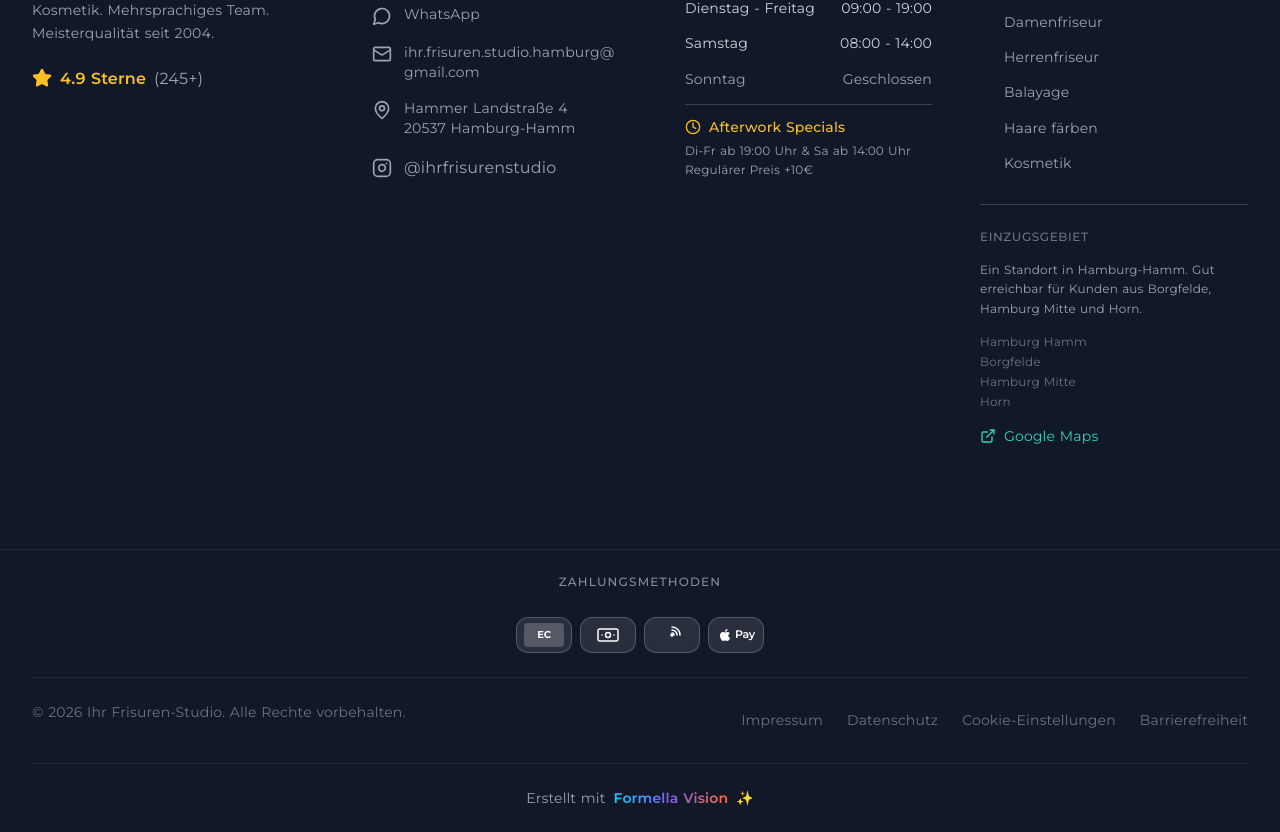
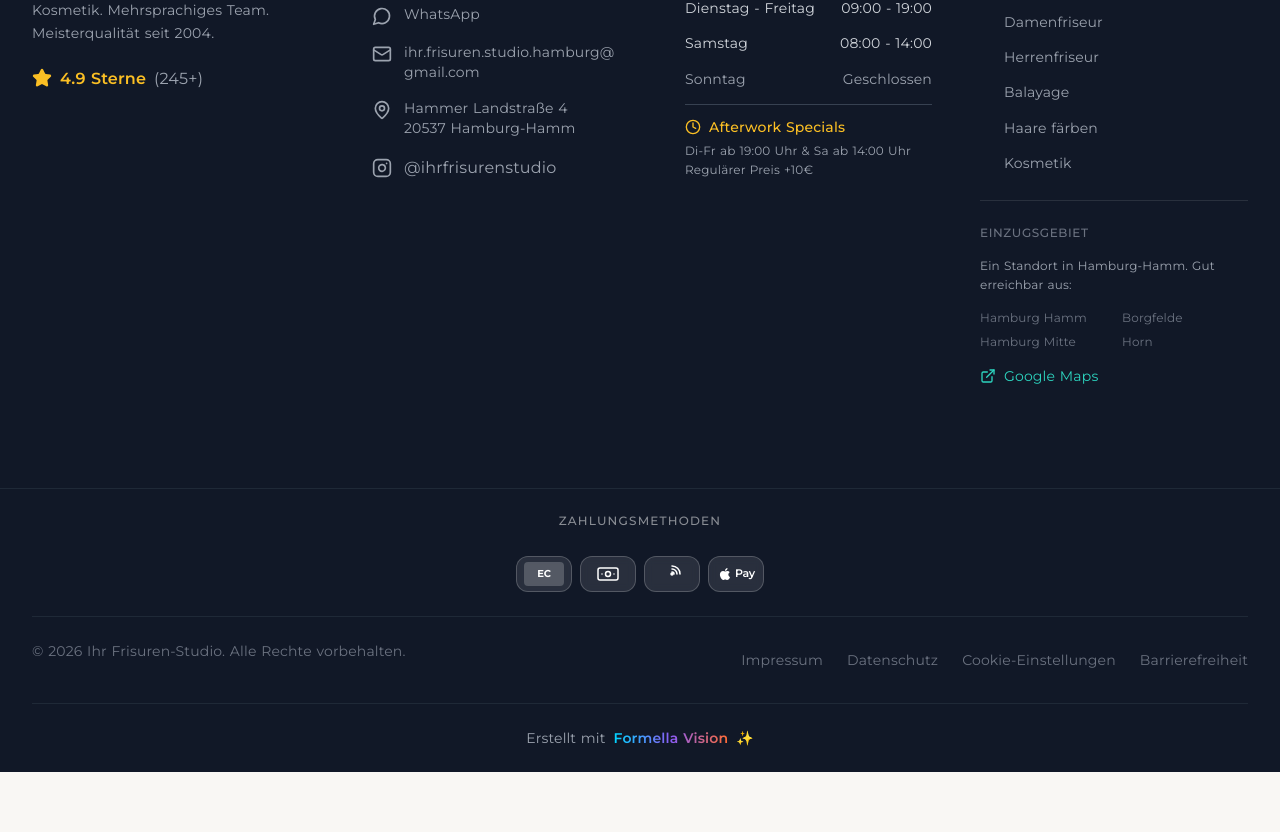
Before and after one commit to FormellaVision/LIVE_Ihr_Frisuren_Studio, a Next.js app: page / in a window 1280 px wide. Shown: the part 10326-11158 px from the top of the page. After the commit the page ends 11098 px from the top, so only its background shows below. Built offline with nearby package versions, Linux system fonts and the light colour scheme; a web font is replaced by a local one.

Commit message:
Updated Footer.tsx

```diff
--- a/components/layout/Footer.tsx
+++ b/components/layout/Footer.tsx
@@ -246,6 +246,7 @@ export function Footer() {
               Leistungen
             </h3>
 
+            {/* Leistungen (no areas) */}
             <ul className="space-y-2">
               <li>
                 <Link
@@ -256,7 +257,6 @@ export function Footer() {
                 </Link>
               </li>
 
-              {/* Only the core "Leistungsseiten" (no areas in the footer list) */}
               <li className="pt-3">
                 <Link
                   href="/damenfriseur-hamburg-hamm"
@@ -299,37 +299,37 @@ export function Footer() {
               </li>
             </ul>
 
-            {/* Einzugsgebiet: ONLY areas */}
-            <div className="mt-7 pt-6 border-t border-gray-700">
+            {/* Einzugsgebiet integrated (no extra "row") */}
+            <div className="mt-6 pt-6 border-t border-white/10">
               <p className="text-xs text-gray-500 font-medium uppercase tracking-wider">
                 Einzugsgebiet
               </p>
-              <p className="text-xs text-gray-400 mt-2 leading-relaxed">
-                Ein Standort in Hamburg-Hamm. Gut erreichbar für Kunden aus Borgfelde, Hamburg Mitte und Horn.
+              <p className="mt-2 text-xs text-gray-400 leading-relaxed">
+                Ein Standort in Hamburg-Hamm. Gut erreichbar aus:
               </p>
 
-              <div className="mt-4 space-y-1">
+              <div className="mt-3 grid grid-cols-2 gap-x-4 gap-y-2">
                 <Link
                   href="/areas/hamm"
-                  className="block text-gray-500 hover:text-teal-400 transition-colors text-xs"
+                  className="text-xs text-gray-500 hover:text-teal-400 transition-colors"
                 >
                   Hamburg Hamm
                 </Link>
                 <Link
                   href="/areas/borgfelde"
-                  className="block text-gray-500 hover:text-teal-400 transition-colors text-xs"
+                  className="text-xs text-gray-500 hover:text-teal-400 transition-colors"
                 >
                   Borgfelde
                 </Link>
                 <Link
                   href="/areas/hamburg-mitte"
-                  className="block text-gray-500 hover:text-teal-400 transition-colors text-xs"
+                  className="text-xs text-gray-500 hover:text-teal-400 transition-colors"
                 >
                   Hamburg Mitte
                 </Link>
                 <Link
                   href="/areas/horn"
-                  className="block text-gray-500 hover:text-teal-400 transition-colors text-xs"
+                  className="text-xs text-gray-500 hover:text-teal-400 transition-colors"
                 >
                   Horn
                 </Link>
```
